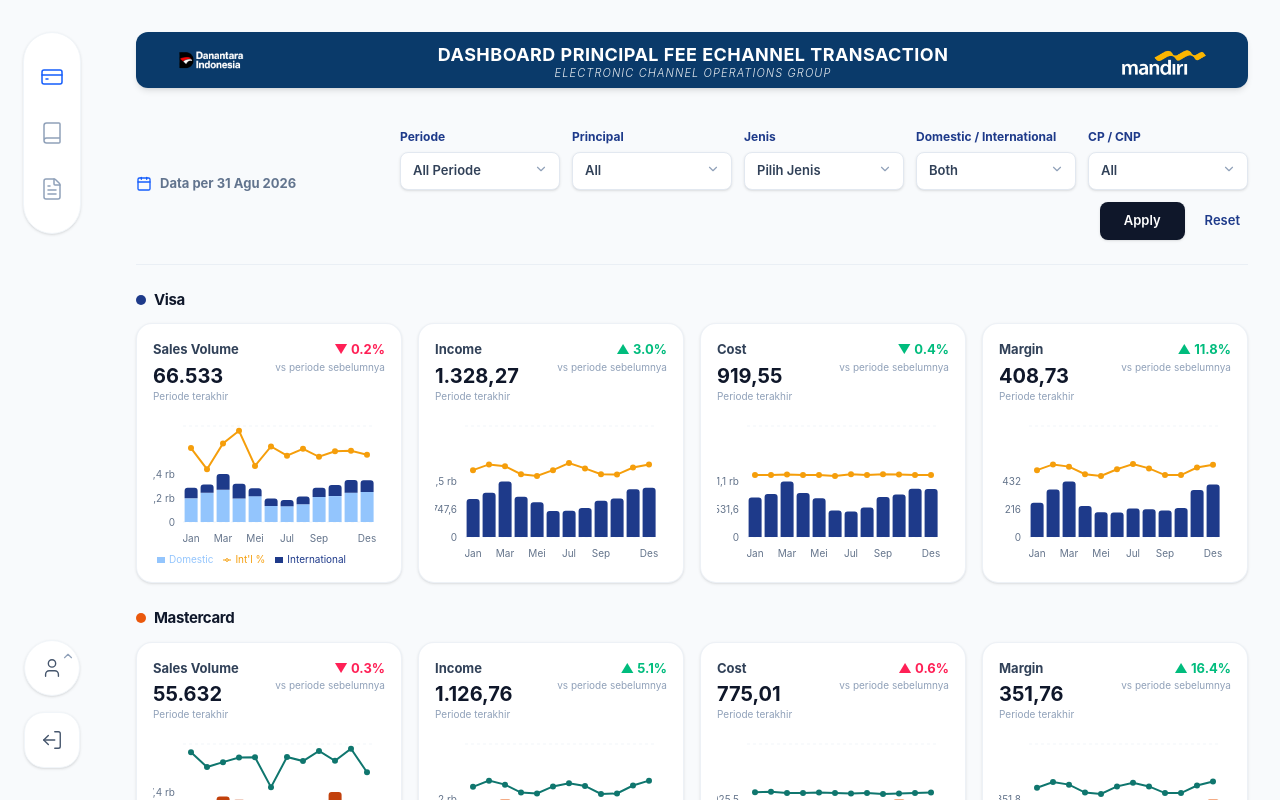
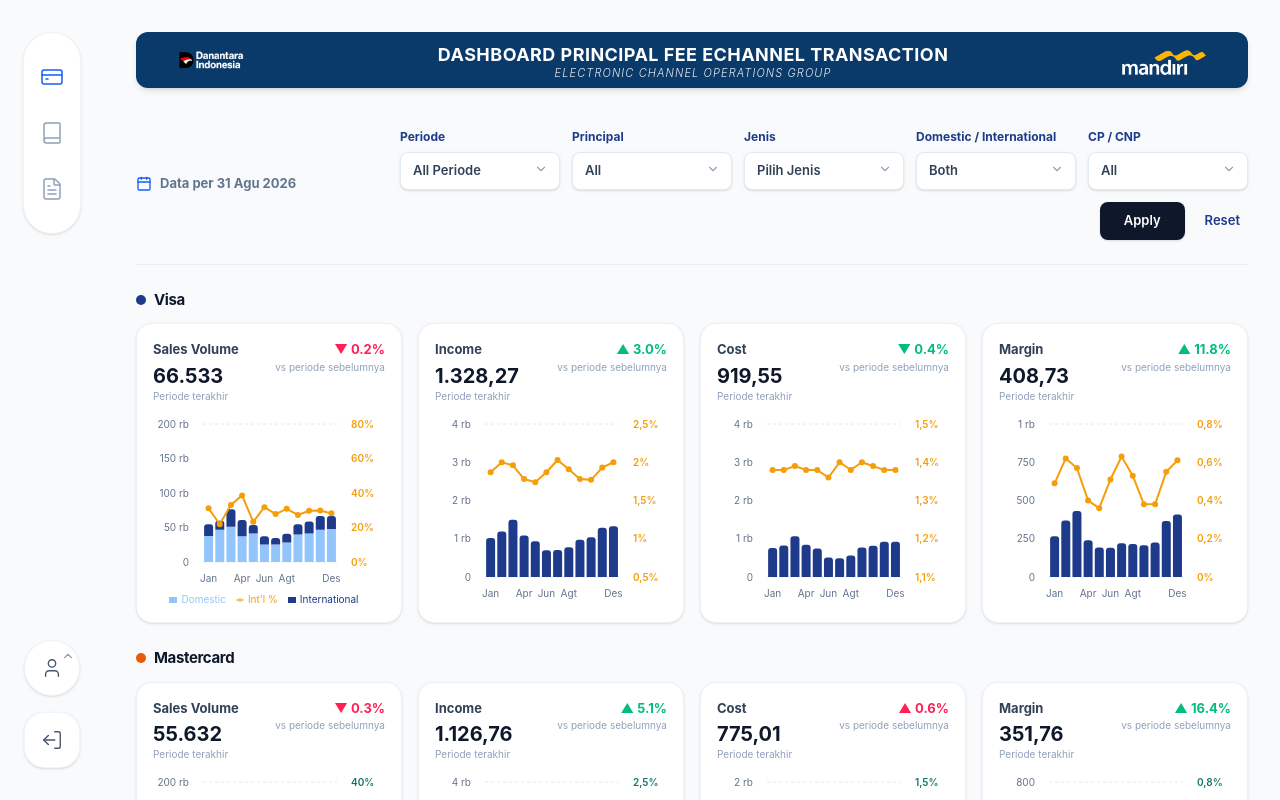
Before and after one commit to hassan2507ali-lgtm/Dashboard_visa-mastercard, a React (Vite) app: page / in a window 1280 px wide. Built offline with nearby package versions, Linux system fonts and the light colour scheme.

Commit message:
nambah dikit

```diff
--- a/src/Dashboard.jsx
+++ b/src/Dashboard.jsx
@@ -12,6 +12,7 @@ import {
   Line, Bar, ComposedChart, XAxis, YAxis, CartesianGrid,
   Tooltip as RechartsTooltip, ResponsiveContainer, Legend
 } from 'recharts';
+import { AXIS_INTERVALS, buildAmountTicks, buildPctTicks, formatPctTick, yAxisBase } from './chartAxis';
 
 // IMPORT GAMBAR LOGO
 import LogoMandiri from  './danatara.png';
@@ -43,6 +44,8 @@ const SV_COLORS = {
   Mastercard: { domestic: '#fdba74', international: '#c2410c', line: '#0f766e' },
 };
 
+// Label sumbu amount: ringkas (mis. 0, 2,5, 1,2 rb, 3 jt)
+const formatAxisCompact = (v) => Number(v).toLocaleString('id-ID', { notation: 'compact', maximumFractionDigits: 2 });
 const formatValue = (val) => Number(val || 0).toLocaleString('id-ID', { maximumFractionDigits: 2 });
 
 // ==========================================
@@ -435,20 +438,19 @@ const Dashboard = () => {
                   </h3>
                   <div className="grid grid-cols-1 sm:grid-cols-2 xl:grid-cols-4 gap-4">
                     {METRIC_LIST.map(metric => {
-                      // Bar maksimal ~50% tinggi chart, line di pita atas (55%-95%) supaya tidak bersentuhan
+                      // Sumbu Y kiri (amount) & kanan (%) masing-masing 5 tick bulat, sejajar dengan grid.
+                      // Bar maks ~50% tinggi chart, line % diusahakan di pita atas supaya tidak bertumpuk.
                       const isSV = metric.key === 'salesVolume';
                       const lineKey = isSV ? 'intlShare' : metric.ratioKey;
-                      const barVals = data.map(d => d[metric.key]);
-                      const barMax = Math.max(1, ...barVals);
-                      const barMin = 0;
-                      const barDomain = [barMin, barMin + (barMax - barMin) * 2];
+                      const barMax = Math.max(0, ...data.map(d => d[metric.key]));
+                      const amtTicks = buildAmountTicks(barMax || 1);
                       const lineVals = data.map(d => d[lineKey]);
                       const lineLo = lineVals.length ? Math.min(...lineVals) : 0;
                       const lineHi = lineVals.length ? Math.max(...lineVals) : 100;
-                      const lineSpan = Math.max(lineHi - lineLo, 1) / 0.4;
-                      const pctDomainMin = lineLo - 0.55 * lineSpan;
-                      const pctDomain = [pctDomainMin, pctDomainMin + lineSpan];
+                      const pctTicks = buildPctTicks(lineLo, lineHi);
                       const ratioColor = SV_COLORS[principalName].line;
+                      const leftAxisProps = { ...yAxisBase, tick: { fontSize: 10, fill: '#64748b' }, width: 46, domain: [0, amtTicks[AXIS_INTERVALS]], ticks: amtTicks, tickFormatter: formatAxisCompact };
+                      const rightAxisProps = { ...yAxisBase, orientation: 'right', tick: { fontSize: 10, fill: ratioColor, fontWeight: 600 }, width: 44, domain: [pctTicks[0], pctTicks[AXIS_INTERVALS]], ticks: pctTicks, tickFormatter: formatPctTick };
                       const last = data[data.length - 1];
                       const prev = data[data.length - 2];
                       const lastVal = last ? last[metric.key] : 0;
@@ -459,7 +461,7 @@ const Dashboard = () => {
                       const trendColor = diffPct === null ? 'text-slate-400' : (isUp === goodWhenUp ? 'text-emerald-500' : 'text-rose-500');
 
                       return (
-                        <div key={metric.key} className="bg-white p-4 rounded-2xl shadow-sm border border-slate-200/60 flex flex-col h-[260px]">
+                        <div key={metric.key} className="bg-white p-4 rounded-2xl shadow-sm border border-slate-200/60 flex flex-col h-[300px]">
                           <div className="flex justify-between items-start">
                             <div>
                               <p className="text-[13px] font-bold text-slate-700">{metric.label}</p>
@@ -476,11 +478,11 @@ const Dashboard = () => {
                           <div className="flex-1 w-full mt-3">
                             <ResponsiveContainer width="100%" height="100%">
                               {metric.key === 'salesVolume' ? (
-                                <ComposedChart data={data} margin={{ top: 10, right: 10, bottom: 0, left: -15 }}>
-                                  <CartesianGrid strokeDasharray="3 3" vertical={false} stroke="#f1f5f9" />
+                                <ComposedChart data={data} margin={{ top: 8, right: 4, bottom: 0, left: 4 }}>
+                                  <CartesianGrid strokeDasharray="3 3" vertical={false} stroke="#e2e8f0" />
                                   <XAxis dataKey="name" axisLine={false} tickLine={false} tick={{ fontSize: 10, fill: '#64748b' }} dy={5} interval="preserveStartEnd" />
-                                  <YAxis yAxisId="vol" axisLine={false} tickLine={false} tick={{ fontSize: 10, fill: '#64748b' }} width={45} domain={barDomain} allowDataOverflow ticks={[0, barMax / 2, barMax]} tickFormatter={(v) => Number(v).toLocaleString('id-ID', { notation: 'compact', maximumFractionDigits: 1 })} />
-                                  <YAxis yAxisId="pct" orientation="right" hide domain={pctDomain} allowDataOverflow />
+                                  <YAxis yAxisId="vol" {...leftAxisProps} />
+                                  <YAxis yAxisId="pct" {...rightAxisProps} />
                                   <RechartsTooltip content={<SalesVolumeTooltip />} cursor={{ fill: '#f8fafc' }} />
                                   <Legend iconSize={8} wrapperStyle={{ fontSize: 10 }} />
                                   <Bar yAxisId="vol" dataKey="salesDomestic" name="Domestic" stackId="sv" fill={SV_COLORS[principalName].domestic} />
@@ -488,11 +490,11 @@ const Dashboard = () => {
                                   <Line yAxisId="pct" type="linear" dataKey="intlShare" name="Int'l %" stroke={SV_COLORS[principalName].line} strokeWidth={2} dot={{ r: data.length > 15 ? 1.5 : 3, fill: SV_COLORS[principalName].line, strokeWidth: 0 }} activeDot={{ r: 4 }} />
                                 </ComposedChart>
                               ) : (
-                                <ComposedChart data={data} margin={{ top: 10, right: 10, bottom: 0, left: -15 }}>
-                                  <CartesianGrid strokeDasharray="3 3" vertical={false} stroke="#f1f5f9" />
+                                <ComposedChart data={data} margin={{ top: 8, right: 4, bottom: 0, left: 4 }}>
+                                  <CartesianGrid strokeDasharray="3 3" vertical={false} stroke="#e2e8f0" />
                                   <XAxis dataKey="name" axisLine={false} tickLine={false} tick={{ fontSize: 10, fill: '#64748b' }} dy={5} interval="preserveStartEnd" />
-                                  <YAxis yAxisId="val" axisLine={false} tickLine={false} tick={{ fontSize: 10, fill: '#64748b' }} width={45} domain={barDomain} allowDataOverflow ticks={[0, barMax / 2, barMax]} tickFormatter={(v) => Number(v).toLocaleString('id-ID', { notation: 'compact', maximumFractionDigits: 1 })} />
-                                  <YAxis yAxisId="pct" orientation="right" hide domain={pctDomain} allowDataOverflow />
+                                  <YAxis yAxisId="val" {...leftAxisProps} />
+                                  <YAxis yAxisId="pct" {...rightAxisProps} />
                                   <RechartsTooltip content={<MetricTooltip metricKey={metric.key} metricLabel={metric.label} ratioKey={metric.ratioKey} ratioLabel={metric.ratioLabel} ratioColor={ratioColor} data={data} />} cursor={{ fill: '#f8fafc' }} />
                                   <Bar yAxisId="val" dataKey={metric.key} name={metric.label} fill={lineColor} radius={[3, 3, 0, 0]} />
                                   <Line yAxisId="pct" type="linear" dataKey={metric.ratioKey} name={metric.ratioLabel} stroke={ratioColor} strokeWidth={2} dot={{ r: data.length > 15 ? 1.5 : 3, fill: ratioColor, strokeWidth: 0 }} activeDot={{ r: 4 }} />
--- a/src/DetailCost.jsx
+++ b/src/DetailCost.jsx
@@ -13,6 +13,7 @@ import {
 import LogoDanantara from './mandiri.png';
 import LogoMandiri from './danatara.png';
 
+import { AXIS_INTERVALS, buildAmountTicks, buildPctTicks, formatPctTick, yAxisBase } from './chartAxis';
 import { BILLING_HIGHLIGHTS, BILLING_SUMMARY, SUMMARY_STATUSES, TOP_BILLING_LIMIT } from './billingData';
 
 // ==========================================
@@ -106,31 +107,6 @@ const VIEW_OPTIONS = {
 // KOMPONEN CHART 1 GARIS (gaya Dashboard) untuk Service Fee & Interchange Fee
 // Nilai garis mengikuti filter Category: Income -> Income, selain itu -> Cost
 // ==========================================
-// Jumlah interval sumbu Y (5 tick: 0..4)
-const AXIS_INTERVALS = 4;
-
-// Bulatkan step ke angka "cantik" (1, 2, 2.5, 5 x 10^n), dibulatkan ke atas
-const niceStep = (raw) => {
-  if (!(raw > 0)) return 1;
-  const pow = Math.pow(10, Math.floor(Math.log10(raw)));
-  const frac = raw / pow;
-  const nice = frac <= 1 ? 1 : frac <= 2 ? 2 : frac <= 2.5 ? 2.5 : frac <= 5 ? 5 : 10;
-  return nice * pow;
-};
-
-// Sumbu % kanan: cari step terkecil yang membuat garis berada di ~45% atas chart
-// (di atas bar) tanpa tick negatif; kalau tidak bisa, mulai dari 0%.
-const PCT_STEPS = [0.05, 0.1, 0.2, 0.25, 0.5, 1, 2];
-const buildPctAxis = (lo, hi) => {
-  for (const step of PCT_STEPS) {
-    let top = Math.ceil(hi / step - 1e-9) * step;
-    if (top - hi < step * 0.2) top += step; // ruang untuk label/titik paling atas
-    const bottom = top - AXIS_INTERVALS * step;
-    if (bottom >= 0 && lo - bottom >= 0.55 * AXIS_INTERVALS * step) return { lo: bottom, step };
-  }
-  return { lo: 0, step: niceStep((hi * 1.15) / AXIS_INTERVALS) };
-};
-
 // Label sumbu amount: ringkas, tanpa desimal berlebih (mis. 0, 250 Jt, 1,5 M)
 const formatAxisAmount = (v) => {
   if (v === 0) return '0';
@@ -208,14 +184,12 @@ const SimpleFeeChart = ({ principal, title, sources, chartFilters }) => {
   // Sumbu Y kiri (amount) & kanan (%) masing-masing 5 tick bulat, sejajar dengan grid.
   // Bar maks ~50% tinggi chart, line % diusahakan di pita atas supaya tidak bertumpuk.
   const barMax = Math.max(1, ...data.map(d => d.value));
-  const amtStep = niceStep(barMax / (AXIS_INTERVALS * 0.5));
-  const amtTicks = Array.from({ length: AXIS_INTERVALS + 1 }, (_, i) => i * amtStep);
+  const amtTicks = buildAmountTicks(barMax);
 
   const ratios = data.map(d => d.costRatio);
   const ratioLo = ratios.length ? Math.min(...ratios) : 0;
   const ratioHi = ratios.length ? Math.max(...ratios) : 3;
-  const { lo: pctLo, step: pctStep } = buildPctAxis(ratioLo, ratioHi);
-  const pctTicks = Array.from({ length: AXIS_INTERVALS + 1 }, (_, i) => +(pctLo + i * pctStep).toFixed(2));
+  const pctTicks = buildPctTicks(ratioLo, ratioHi);
 
   return (
     <div className="w-full bg-white p-4 sm:p-5 rounded-2xl shadow-sm border border-slate-200/60 h-[300px] flex flex-col">
@@ -242,8 +216,8 @@ const SimpleFeeChart = ({ principal, title, sources, chartFilters }) => {
             <ComposedChart data={data} margin={{ top: 8, right: 4, bottom: 0, left: 4 }}>
               <CartesianGrid strokeDasharray="3 3" vertical={false} stroke="#e2e8f0" />
               <XAxis dataKey="name" axisLine={false} tickLine={false} tick={{ fontSize: 10, fill: '#64748b' }} dy={5} interval="preserveStartEnd" />
-              <YAxis yAxisId="amt" axisLine={false} tickLine={false} tick={{ fontSize: 10, fill: '#64748b' }} width={52} tickMargin={8} domain={[0, amtTicks[AXIS_INTERVALS]]} ticks={amtTicks} interval={0} allowDataOverflow tickFormatter={formatAxisAmount} />
-              <YAxis yAxisId="pct" orientation="right" axisLine={false} tickLine={false} tick={{ fontSize: 10, fill: ratioColor, fontWeight: 600 }} width={44} tickMargin={8} domain={[pctTicks[0], pctTicks[AXIS_INTERVALS]]} ticks={pctTicks} interval={0} allowDataOverflow tickFormatter={(v) => `${v.toLocaleString('id-ID', { maximumFractionDigits: 2 })}%`} />
+              <YAxis yAxisId="amt" {...yAxisBase} tick={{ fontSize: 10, fill: '#64748b' }} width={52} domain={[0, amtTicks[AXIS_INTERVALS]]} ticks={amtTicks} tickFormatter={formatAxisAmount} />
+              <YAxis yAxisId="pct" orientation="right" {...yAxisBase} tick={{ fontSize: 10, fill: ratioColor, fontWeight: 600 }} width={44} domain={[pctTicks[0], pctTicks[AXIS_INTERVALS]]} ticks={pctTicks} tickFormatter={formatPctTick} />
               <Tooltip content={<SimpleTooltip metricLabel={metricLabel} />} cursor={{ fill: '#f8fafc' }} />
               <Bar yAxisId="amt" dataKey="value" name={`Amount ${metricLabel}`} fill={barColor} radius={[3, 3, 0, 0]} isAnimationActive={false} />
               <Line yAxisId="pct" type="linear" dataKey="costRatio" name="Cost / SV" stroke={ratioColor} strokeWidth={2} dot={{ r: data.length > 15 ? 1.5 : 3, fill: ratioColor, strokeWidth: 0 }} activeDot={{ r: 4 }} isAnimationActive={false} />
--- /dev/null
+++ b/src/chartAxis.js
@@ -0,0 +1,43 @@
+// Helper sumbu Y untuk chart bar (amount) + line (%) dengan 2 sumbu.
+// Kedua sumbu memakai jumlah tick yang sama supaya sejajar dengan grid.
+
+// Jumlah interval sumbu Y (5 tick: 0..4)
+export const AXIS_INTERVALS = 4;
+
+// Bulatkan step ke angka "cantik" (1, 2, 2.5, 5 x 10^n), dibulatkan ke atas
+export const niceStep = (raw) => {
+  if (!(raw > 0)) return 1;
+  const pow = Math.pow(10, Math.floor(Math.log10(raw)));
+  const frac = raw / pow;
+  const nice = frac <= 1 ? 1 : frac <= 2 ? 2 : frac <= 2.5 ? 2.5 : frac <= 5 ? 5 : 10;
+  return nice * pow;
+};
+
+// Tick sumbu amount kiri: mulai 0, bar maks ~50% tinggi chart
+export const buildAmountTicks = (maxValue) => {
+  const step = niceStep(Math.max(maxValue, 0) / (AXIS_INTERVALS * 0.5));
+  return Array.from({ length: AXIS_INTERVALS + 1 }, (_, i) => +(i * step).toPrecision(12));
+};
+
+// Tick sumbu % kanan: cari step terkecil yang membuat garis berada di ~45% atas chart
+// (di atas bar) tanpa tick negatif; kalau tidak bisa, mulai dari 0%.
+const PCT_STEPS = [0.05, 0.1, 0.2, 0.25, 0.5, 1, 2, 2.5, 5, 10, 20, 25];
+export const buildPctTicks = (lo, hi) => {
+  let axis = null;
+  for (const step of PCT_STEPS) {
+    let top = Math.ceil(hi / step - 1e-9) * step;
+    if (top - hi < step * 0.2) top += step; // ruang untuk titik paling atas
+    const bottom = top - AXIS_INTERVALS * step;
+    if (bottom >= 0 && lo - bottom >= 0.55 * AXIS_INTERVALS * step) {
+      axis = { lo: bottom, step };
+      break;
+    }
+  }
+  if (!axis) axis = { lo: 0, step: niceStep((Math.max(hi, 0.01) * 1.15) / AXIS_INTERVALS) };
+  return Array.from({ length: AXIS_INTERVALS + 1 }, (_, i) => +(axis.lo + i * axis.step).toFixed(2));
+};
+
+export const formatPctTick = (v) => `${v.toLocaleString('id-ID', { maximumFractionDigits: 2 })}%`;
+
+// Props bersama untuk YAxis kiri & kanan (jarak label dari plot, tanpa garis)
+export const yAxisBase = { axisLine: false, tickLine: false, tickMargin: 8, interval: 0, allowDataOverflow: true };
```
